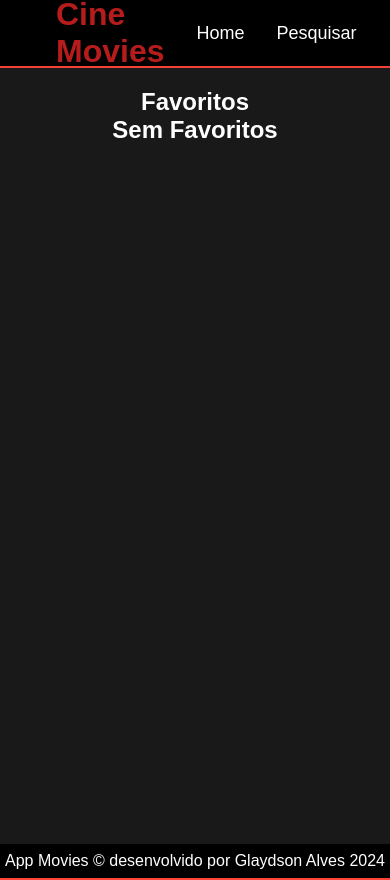
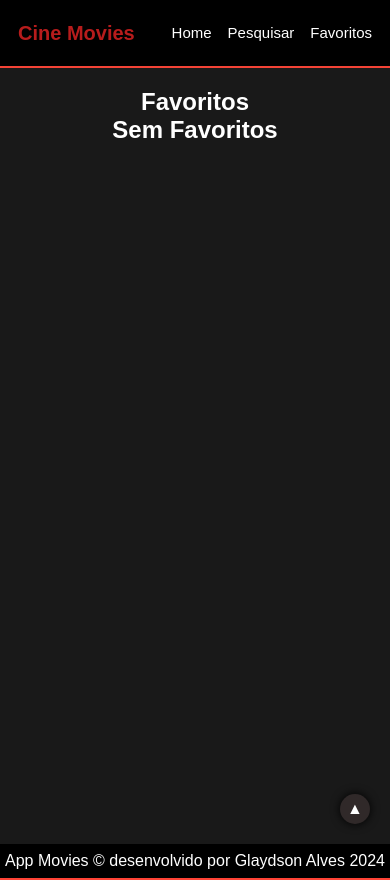
Before and after one commit to glaydson-alves/app-movies, a React (Vite) app: page /favorites in a window 390 px wide. Built offline with nearby package versions, Linux system fonts and the light colour scheme.

Commit message:
implementação do tbn de rolagem para top e responsividade

```diff
--- a/src/Components/Header/Header.jsx
+++ b/src/Components/Header/Header.jsx
@@ -1,7 +1,14 @@
 import { Link } from "react-router-dom"
 import styles from "./Header.module.css"
+import { useState } from "react"
 
 function Header() {
+
+  // const [showMenu, setShowMenu] = useState(false)
+  // const toggleMenu = () =>{
+  //   setShowMenu(!showMenu)
+  // }
+
   return (
     <header className={styles.header}>
 
@@ -9,11 +16,17 @@ function Header() {
         <span>Cine Movies</span>
       </Link>
 
-        <nav>
-          <Link to="/">Home</Link>
-          <Link to="/search">Pesquisar</Link>
-          <Link to="/favorites">Favoritos</Link>
-        </nav>
+      <nav /**className={`${styles.menu}${ showMenu ? styles.show : ''}`}*/>
+        <Link to="/">Home</Link>
+        <Link to="/search">Pesquisar</Link>
+        <Link to="/favorites">Favoritos</Link>
+      </nav>
+
+      {/* <div onClick={toggleMenu} className={styles.menuButton}>
+        <span className={styles.linha}></span>
+        <span className={styles.linha}></span>
+        <span className={styles.linha}></span>
+      </div> */}
     </header>
   )
 }
--- a/src/Components/Header/Header.module.css
+++ b/src/Components/Header/Header.module.css
@@ -26,5 +26,66 @@
     transition: 0.5s all;
 }
 .header a:hover{
-    color: #afafaf;
+    color: #8f8f8f;
 }
+/* .menuButton{
+    display: none;
+} */
+/* btn menu */
+@media ( max-width: 488px) {
+    .header{
+        padding-inline: 10px;
+    }
+    .header span{
+        font-size: 20px;
+    }
+    .header a{
+        font-size: 15px;
+        padding-inline: 8px;
+    }
+    /* .menuButton{
+        width: 30px;
+        height: 30px;
+        position: absolute;
+        right: 20px;
+        cursor: pointer;
+        display: flex;
+        flex-direction: column;
+        align-items: center;
+        justify-content: space-evenly;
+    } */
+    /* .linha{
+        display: block;
+        width: 100%;
+        height: 3px;
+        background-color: #fff;
+        border-radius: 3px;
+    } */
+    /* .menu{
+        display: none;
+    }
+
+    .show{
+        display: flex;
+        flex-direction: column;
+        width: 50%;
+        height: auto;
+        position: absolute;
+        top: 50px;
+        right: 0;
+        background-color: red;
+    } */
+}
+
+@media (max-width:380px){
+    .header{
+        padding-inline: 10px;
+    }
+    .header span{
+        font-size: 24px;
+    }
+    .header a{
+        font-size: 12px;
+
+    }
+}
--- /dev/null
+++ b/src/Components/ScrollToTopButton/ScrollToTopButton.jsx
@@ -0,0 +1,19 @@
+import styles from "./button.module.css"
+
+function ScrollToTopButton(){
+    const handleClick = () => {
+        window.scrollTo({
+            top:0,
+            behavior: "smooth"
+        })
+    }
+    return (
+        <button onClick={handleClick} className={styles.button}>
+            &#9650;
+        </button>
+    )
+}
+
+
+
+export default ScrollToTopButton
--- /dev/null
+++ b/src/Components/ScrollToTopButton/button.module.css
@@ -0,0 +1,17 @@
+.button{
+    position: fixed;
+    bottom: 20px;
+    right: 20px;
+    z-index: 9;
+    width: 30px;
+    height: 30px;
+    line-height: 30px;
+    border: 0;
+    border-radius: 50%;
+    background-color: #302929;
+    color: #fff;
+    font-size: 16px;
+    font-weight: 600;
+    cursor: pointer;
+    box-shadow: 0 0 10px #000;
+}
--- a/src/Page/Favorites/Fovorites.jsx
+++ b/src/Page/Favorites/Fovorites.jsx
@@ -4,6 +4,7 @@ import Container from "../../Components/Container/Container"
 import Footer from "../../Components/Footer/Footer"
 import VideoList from "../../Components/VideoList/VideoList"
 import { useFavoriteContext } from "../../contexts/Favorites"
+import ScrollToTopButton from "../../Components/ScrollToTopButton/ScrollToTopButton"
 
 function Favorites(){
 
@@ -11,6 +12,7 @@ function Favorites(){
 
     return(
         <>
+            <ScrollToTopButton />
             <Header />
             <Container>
                 <div className={styles.favorites}>
--- a/src/Page/Home/Home.jsx
+++ b/src/Page/Home/Home.jsx
@@ -4,12 +4,14 @@ import Footer from "../../Components/Footer/Footer"
 import Header from "../../Components/Header/Header"
 import Card from "../../Components/Card/Card"
 import Carousel from "../../Components/Carousel/Carousel"
+import ScrollToTopButton from "../../Components/ScrollToTopButton/ScrollToTopButton"
 import Category, { categories, filterCategory } from "../../Components/Category/Category"
 
 
 function Home() {
   return (
     <>
+      <ScrollToTopButton />
       <Header/>
       <Banner image="home"/>
       <Container>
--- a/src/Page/Search/Search.jsx
+++ b/src/Page/Search/Search.jsx
@@ -8,10 +8,11 @@ import SearchVideosList from "../../Components/SearchVideosList/SearchVideosList
 function Search(){
     return(
         <>
+
             <Header/>
             <Container>
                 <div className={styles.search}>
-                    <h2>Pesquisar</h2>
+
                     <SearchVideosList videos={videos}/>
                 </div>
             </Container>
--- a/src/Page/Search/Search.module.css
+++ b/src/Page/Search/Search.module.css
@@ -1,5 +1,5 @@
 .search{
-    padding-top: 84px;
+    padding-top: 88px;
     display: flex;
     flex-direction: column;
 }
--- a/src/Page/Watch/Watch.module.css
+++ b/src/Page/Watch/Watch.module.css
@@ -2,3 +2,9 @@
     padding-top: 84px;
     height: 100vh;
 }
+@media (max-width: 1024px){
+    iframe{
+        width: 100%;
+        aspect-ratio: 16/9;
+    }
+}
--- a/src/json/videos.json
+++ b/src/json/videos.json
@@ -169,10 +169,10 @@
     "category": "Infantil"
   },
   {
-    "id": "Zgd8z1GgOHo",
+    "id": "KOmFdmluLuk",
     "title": "Vida de Inseto",
-    "url": "https://www.youtube.com/watch?v=Zgd8z1GgOHo",
-    "cover": "https://img.youtube.com/vi/Zgd8z1GgOHo/maxresdefault.jpg",
+    "url": "https://www.youtube.com/watch?v=KOmFdmluLuk",
+    "cover": "https://img.youtube.com/vi/KOmFdmluLuk/maxresdefault.jpg",
     "category": "Infantil"
   },
   {
```
